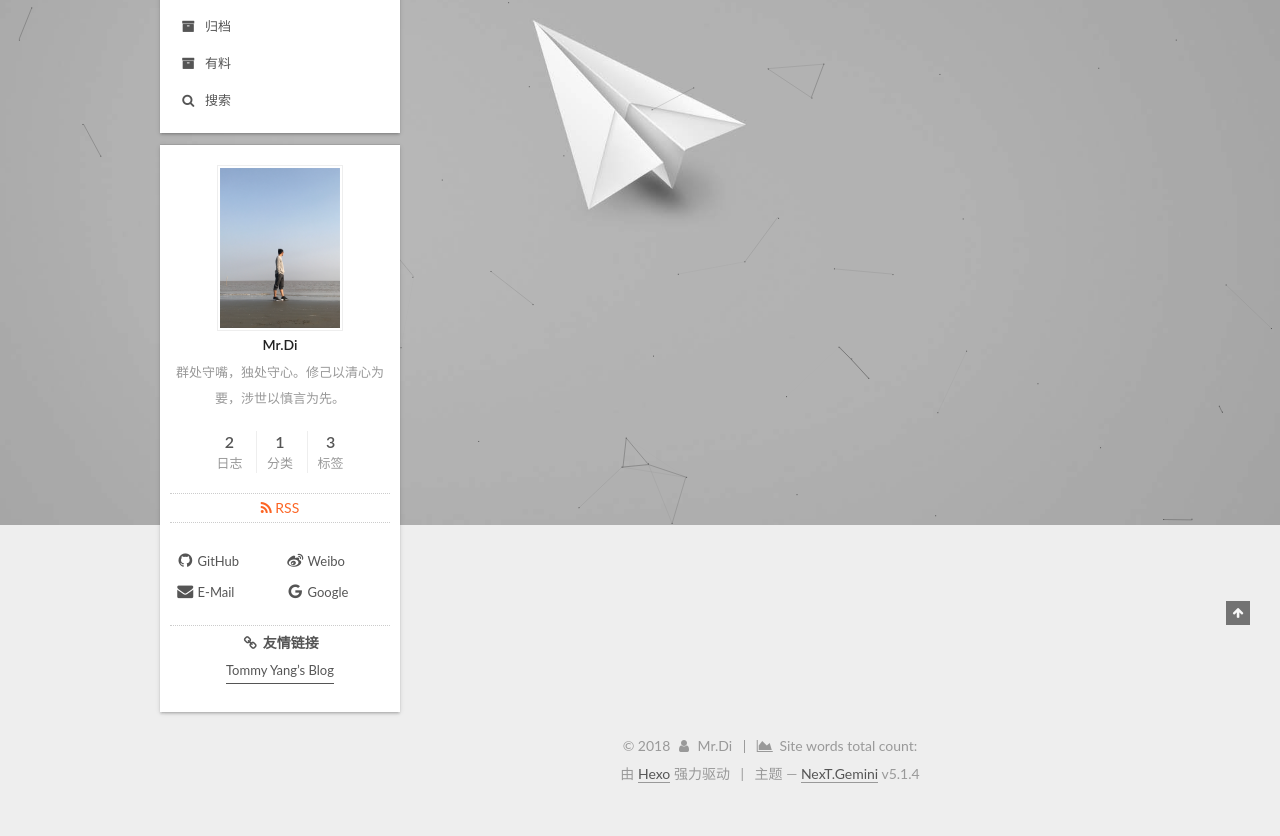
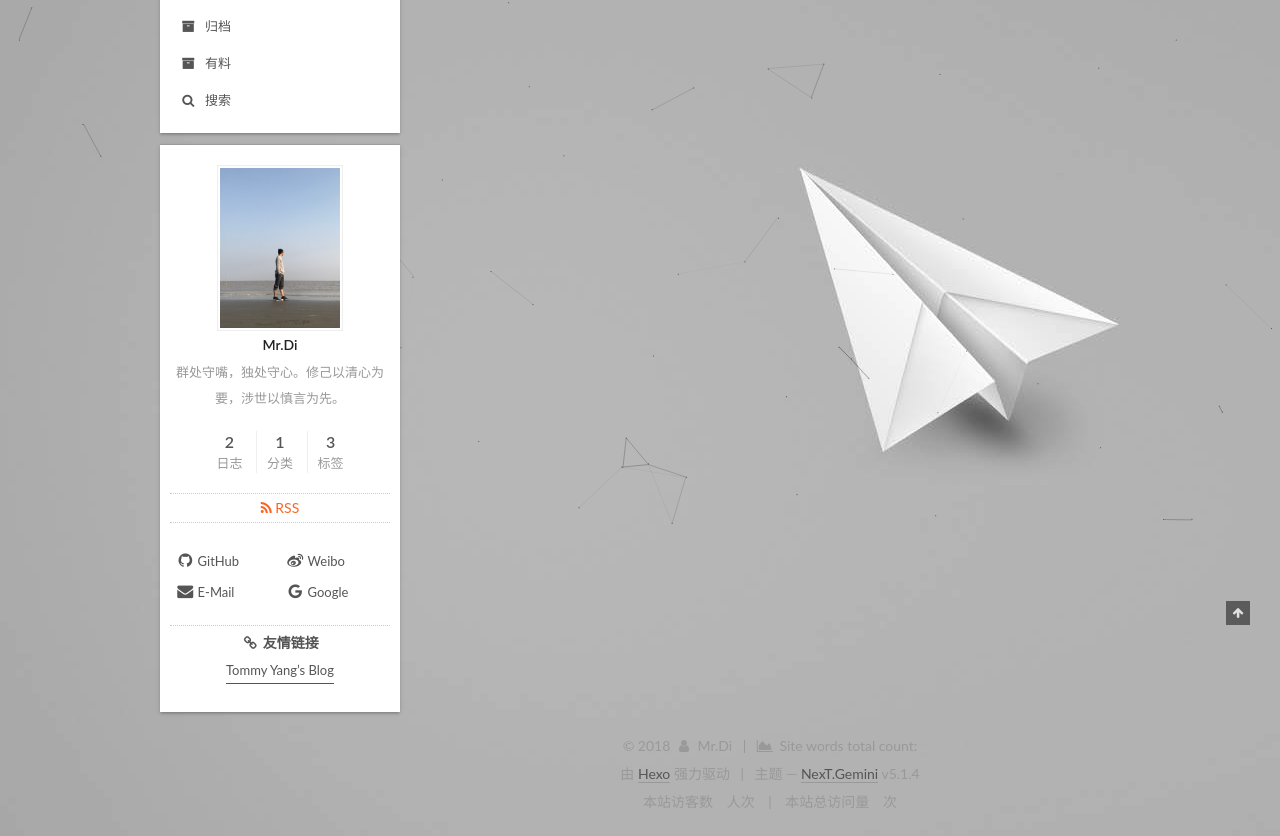
Before and after one commit to dibt/dibt.github.io, a plain HTML site: page tags/index.html in a window 1280 px wide. Shown: the part 275-1111 px from the top of the page. Before the commit the page ends 1083 px from the top, so only its background shows below. Drawn offline with Linux system fonts and the light colour scheme; some packages are replaced by stand-ins of ours; a script that the page names is missing.

Commit message:
Site updated: 2018-04-11 17:57:37

```diff
--- a/css/main.css
+++ b/css/main.css
@@ -1944,7 +1944,7 @@ pre .javascript .function {
   width: 4px;
   height: 4px;
   border-radius: 50%;
-  background: #0a556e;
+  background: #d7f28c;
 }
 .links-of-blogroll {
   font-size: 13px;
@@ -3380,5 +3380,4 @@ body {
   background-image: url("/images/background.jpg");
   background-attachment: fixed;
   background-repeat: no-repeat;
-  background-size: contain;
-}
+}
--- a/tags/index.html
+++ b/tags/index.html
@@ -74,6 +74,8 @@ color="0,0,255" opacity='0.7' zIndex="-2" count="99" src="//cdn.bootcss.com/canv
 
 
   <meta name="keywords" content="Hexo, NexT" />
+
+
 
 
 
@@ -538,6 +540,26 @@ color="0,0,255" opacity='0.7' zIndex="-2" count="99" src="//cdn.bootcss.com/canv
 
 
 
+<div class="busuanzi-count">
+  <script async src="https://dn-lbstatics.qbox.me/busuanzi/2.3/busuanzi.pure.mini.js"></script>
+
+
+    <span class="site-uv">
+      本站访客数
+      <span class="busuanzi-value" id="busuanzi_value_site_uv"></span>
+      人次
+    </span>
+
+
+
+    <span class="site-pv">
+      本站总访问量
+      <span class="busuanzi-value" id="busuanzi_value_site_pv"></span>
+      次
+    </span>
+
+</div>
+
 
 
 
```
Also changed, not shown: 2018/04/04/hello-world/index.html (+20 -0 lines), 2018/04/05/My-First-Blog/index.html (+20 -0 lines), archives/2018/04/index.html (+20 -0 lines), archives/2018/index.html (+20 -0 lines), archives/index.html (+20 -0 lines), categories/index.html (+20 -2 lines), categories/个人/index.html (+20 -0 lines), index.html (+20 -0 lines), tags/工作/index.html (+20 -0 lines), tags/测试/index.html (+20 -0 lines), tags/生活/index.html (+20 -0 lines).
